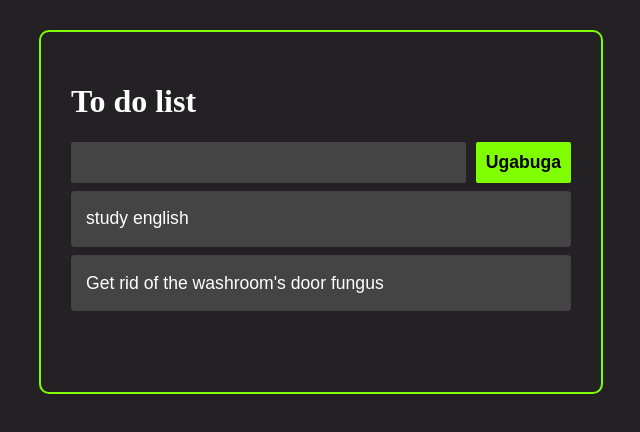
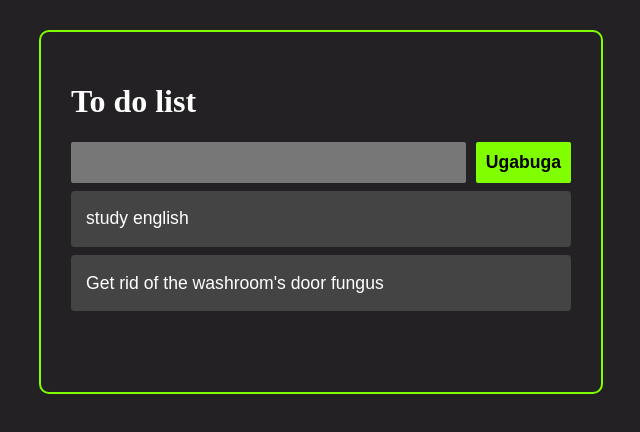
Before and after one commit to Marco-Antonio-Furtado/lista-react, a React (Create React App) app: page / in a window 1280 px wide. Shown: the top 432 px of the page, without its empty margins (319-959 px from the left). Built offline with nearby package versions, Linux system fonts and the light colour scheme.

Commit message:
aumentando a visibilidade do input

```diff
--- a/src/styles/AddTask.css
+++ b/src/styles/AddTask.css
@@ -4,7 +4,7 @@
 
 .Add-Task{
     color: white;
-    background-color: #444;
+    background-color: #777;
     border: none;
     padding: 10px;
     border-radius: 2px;
```
